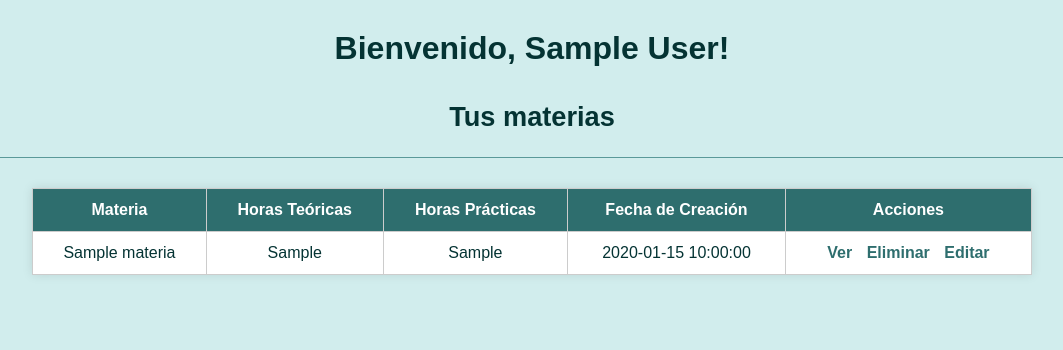
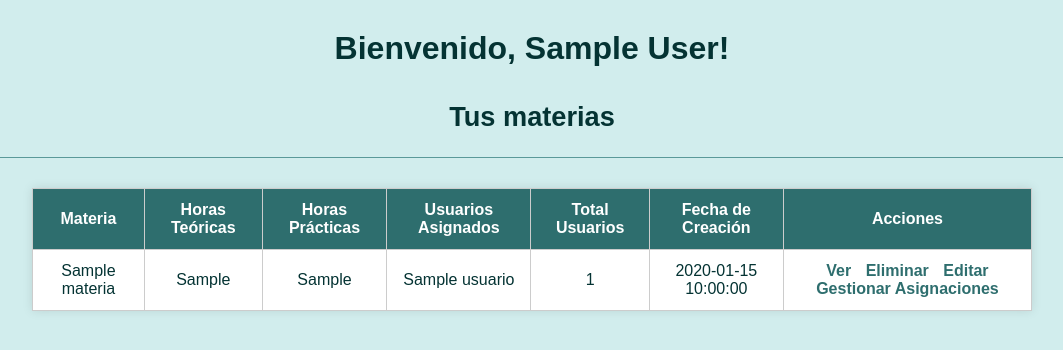
Before and after one commit to AlbertoItuarte/PW_Project, a PHP site: the page made by Pages/Home.php in a window 1280 px wide. Shown: the part 38-388 px from the top of the page, without its empty margins (108-1171 px from the left). Run offline with PHP 8.4, Linux system fonts and the light colour scheme; the visitor is signed in with stand-in values (Sample User, id 1); tables that the repository leaves empty or names only in its code hold one stand-in row (values such as "Sample post").

```diff
--- a/API/Subject/GetAdminSubjects.php
+++ b/API/Subject/GetAdminSubjects.php
@@ -1,54 +1,48 @@
 <?php
-require_once '../../Config/dbConection.php';
 session_start();
-
-// Mostrar errores para depuración (desactiva esto en producción)
-ini_set('display_errors', 1);
-ini_set('display_startup_errors', 1);
-error_reporting(E_ALL);
-
-// Verificar si el usuario ha iniciado sesión
-if (!isset($_SESSION['user_id'])) {
-    http_response_code(401); // Código de error no autorizado
-    echo json_encode(["error" => "No autorizado"]);
+if (!isset($_SESSION['user_id']) || $_SESSION['user_type'] != "Admin") {
+    http_response_code(403);
     exit();
 }
 
-// Obtener el ID del usuario actual
-$user_id = $_SESSION['user_id'];
+require_once '../../Config/dbConection.php';
 
-try {
-    // Verificar la conexión a la base de datos
-    if ($conn->connect_error) {
-        throw new Exception("Error de conexión a la base de datos: " . $conn->connect_error);
-    }
+$sql = "SELECT
+            mc.materia_ciclo_id,
+            m.materia_id,
+            m.nombre AS materia,
+            mc.horas_teoricas,
+            mc.horas_practicas,
+            mc.fecha_asignacion,
+            GROUP_CONCAT(u.nombre SEPARATOR ', ') AS usuarios_asignados,
+            COUNT(umc.usuario_id) AS total_usuarios
+        FROM materia_ciclo mc
+        INNER JOIN materia m ON mc.materia_id = m.materia_id
+        LEFT JOIN usuario_materia_ciclo umc ON mc.materia_ciclo_id = umc.materia_ciclo_id
+        LEFT JOIN usuario u ON umc.usuario_id = u.usuario_id
+        WHERE mc.usuario_id = ?
+        GROUP BY mc.materia_ciclo_id, m.materia_id, m.nombre, mc.horas_teoricas, mc.horas_practicas, mc.fecha_asignacion
+        ORDER BY mc.fecha_asignacion DESC";
 
-    // Consulta para obtener las materias creadas por el administrador
-    $sql = "SELECT p.materia_id, p.nombre AS materia, mc.horas_teoricas, mc.horas_practicas, mc.fecha_asignacion
-            FROM materia p
-            INNER JOIN materia_ciclo mc ON p.materia_id = mc.materia_id
-            WHERE mc.usuario_id = ?";
 $stmt = $conn->prepare($sql);
-    if (!$stmt) {
-        throw new Exception("Error al preparar la consulta: " . $conn->error);
-    }
-
-    $stmt->bind_param("i", $user_id);
+$stmt->bind_param("i", $_SESSION['user_id']);
 $stmt->execute();
 $result = $stmt->get_result();
 
-    // Convertir los resultados en un array
 $materias = [];
 while ($row = $result->fetch_assoc()) {
-        $materias[] = $row;
+    $materias[] = [
+        'materia_ciclo_id' => $row['materia_ciclo_id'],
+        'materia_id' => $row['materia_id'],
+        'materia' => $row['materia'],
+        'horas_teoricas' => $row['horas_teoricas'],
+        'horas_practicas' => $row['horas_practicas'],
+        'fecha_asignacion' => $row['fecha_asignacion'],
+        'usuarios_asignados' => $row['usuarios_asignados'] ?? 'Sin asignar',
+        'total_usuarios' => $row['total_usuarios']
+    ];
 }
 
-    // Devolver los resultados como JSON
 header('Content-Type: application/json');
 echo json_encode($materias);
-} catch (Exception $e) {
-    // Manejar errores y devolver un mensaje JSON
-    http_response_code(500); // Código de error interno del servidor
-    header('Content-Type: application/json');
-    echo json_encode(["error" => "Error al obtener las materias", "details" => $e->getMessage()]);
-}
+?>
--- a/CSS/Home.css
+++ b/CSS/Home.css
@@ -2,14 +2,14 @@ body {
   margin: 0;
   padding: 0;
   font-family: sans-serif;
-  background-color: #D1EDED;
+  background-color: #d1eded;
   height: 100vh;
   display: flex;
   flex-direction: column;
 }
 
 nav {
-  background-color: #2E6E6E;
+  background-color: #2e6e6e;
   padding: 10px 0;
 }
 
@@ -48,7 +48,9 @@ nav a:hover {
   padding-bottom: 40px;
 }
 
-h1, p, h2{
+h1,
+p,
+h2 {
   margin: 0;
   color: #043333;
   margin-top: 30px;
@@ -61,13 +63,12 @@ h1 {
   text-decoration: none;
   border: none;
   border-bottom: none;
-
 }
 h2 {
   font-size: 1.7rem;
   margin-bottom: 10px;
   text-align: center;
-  padding-bottom: 1.5rem
+  padding-bottom: 1.5rem;
 }
 
 p {
@@ -88,21 +89,22 @@ table {
   box-shadow: 0 0 10px rgba(0, 0, 0, 0.1);
 }
 
-table th, table td {
+table th,
+table td {
   border: 1px solid #ccc;
   padding: 12px 16px;
   text-align: center;
 }
 
 table th {
-  background-color: #2E6E6E;
+  background-color: #2e6e6e;
   color: white;
 }
 
 .actions a {
   margin: 0 5px;
   text-decoration: none;
-  color: #2E6E6E;
+  color: #2e6e6e;
   font-weight: bold;
 }
 
--- a/Pages/Home.php
+++ b/Pages/Home.php
@@ -167,6 +167,7 @@ if ($row['total'] == 0) {
             }
         });
     });
+
     // Cargar materias
     const materiasContainer = document.getElementById('materias-container');
     fetch('../API/Subject/GetAdminSubjects.php')
@@ -180,6 +181,8 @@ if ($row['total'] == 0) {
                                 <th>Materia</th>
                                 <th>Horas Teóricas</th>
                                 <th>Horas Prácticas</th>
+                                <th>Usuarios Asignados</th>
+                                <th>Total Usuarios</th>
                                 <th>Fecha de Creación</th>
                                 <th>Acciones</th>
                             </tr>
@@ -188,16 +191,23 @@ if ($row['total'] == 0) {
                 `;
 
                 data.forEach(materia => {
+                    // Determinar el estilo para los usuarios asignados
+                    const usuariosStyle = materia.usuarios_asignados === 'Sin asignar' ?
+                        'style="color: #888; font-style: italic;"' : '';
+
                     table += `
                         <tr>
                             <td>${materia.materia}</td>
                             <td>${materia.horas_teoricas}</td>
                             <td>${materia.horas_practicas}</td>
+                            <td ${usuariosStyle}>${materia.usuarios_asignados}</td>
+                            <td>${materia.total_usuarios}</td>
                             <td>${materia.fecha_asignacion}</td>
                             <td class="actions">
                                 <a href="ViewSubject.php?id=${materia.materia_id}">Ver</a>
                                 <a href="#" class="btn-eliminar" data-id="${materia.materia_id}" data-materia="${materia.materia}">Eliminar</a>
                                 <a href="EditSubject.php?id=${materia.materia_id}">Editar</a>
+                                <a href="ManageAssignments.php?materia_ciclo_id=${materia.materia_ciclo_id}">Gestionar Asignaciones</a>
                             </td>
                         </tr>
                     `;
```
Also changed, not shown: Pages/ViewPlan.php (+13 -3 lines). Lines whose indentation alone changed are shown as unchanged.
